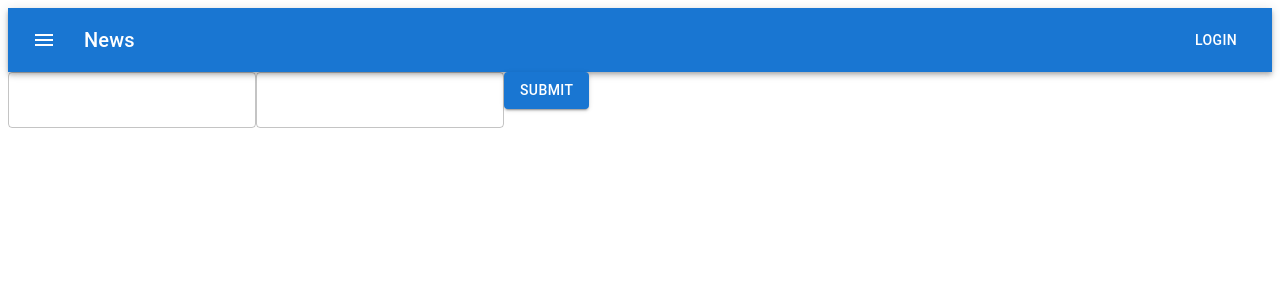
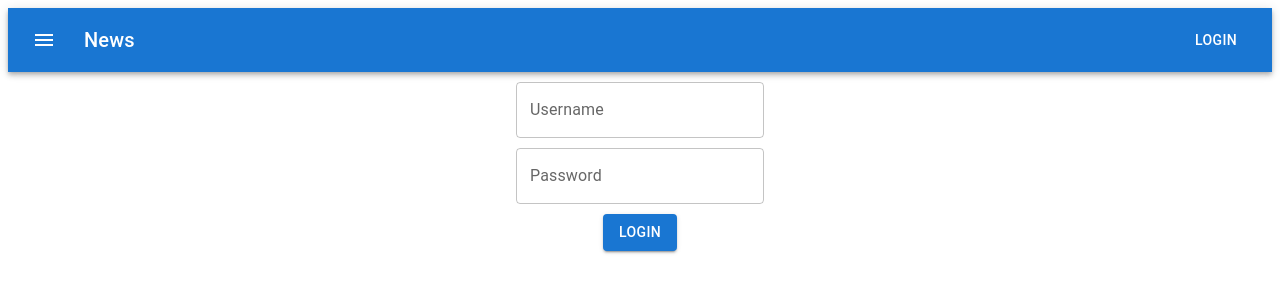
Before and after one commit to bnov89/friendly-reminder-app, a React app: page /login in a window 1280 px wide. Shown: the top 300 px of the page. Built offline with nearby package versions, Linux system fonts and the light colour scheme.

Commit message:
Login page: added alert useHttp added error handling

```diff
--- a/src/components/pages/Login/Login.tsx
+++ b/src/components/pages/Login/Login.tsx
@@ -1,9 +1,9 @@
 import React, { ChangeEvent, useState } from 'react';
-import { Button, TextField } from '@mui/material';
+import { Alert, AlertTitle, Box, Button, TextField } from '@mui/material';
 import useHttp from '../../../hooks/use-http';
 
 export interface LoginProps {
-  onSuccess: (data: LoginResponse) => void
+  onSuccess: (data: LoginResponse) => void;
 }
 
 export interface LoginResponse {
@@ -21,12 +21,16 @@ const Login: React.FC<LoginProps> = (props) => {
       {
         url: 'http://localhost:8080/user/login',
         method: 'POST',
-        headers: {'Content-Type': 'application/json'},
+        headers: { 'Content-Type': 'application/json' },
         body: JSON.stringify({ username: username, password: password }),
       },
       props.onSuccess
     );
   };
+
+  if (useHtt.error) {
+    console.log('Hello' + JSON.stringify(useHtt.error));
+  }
 
   function usernameChangeHandler(event: ChangeEvent<HTMLInputElement>) {
     setUsername(event.currentTarget.value);
@@ -37,19 +41,36 @@ const Login: React.FC<LoginProps> = (props) => {
   }
 
   return (
-    <div>
+    <Box sx={{ textAlign: 'center' }}>
+      {useHtt.error && (
+        <Alert severity="error">
+          <AlertTitle>Error</AlertTitle>
+          {useHtt.error.error.reason}
+        </Alert>
+      )}
       <form onSubmit={login}>
-        <TextField id="username" onChange={usernameChangeHandler} />
+        <Box sx={{ display: 'block', margin: '10px' }}>
+          <TextField
+            id="username"
+            label="Username"
+            onChange={usernameChangeHandler}
+          />
+        </Box>
+        <Box sx={{ display: 'block', margin: '10px' }}>
           <TextField
             id="password"
             type="password"
+            label="Password"
             onChange={passwordChangeHandler}
           />
+        </Box>
+        <Box sx={{ display: 'block', margin: '10px' }}>
           <Button variant="contained" type="submit">
-          Submit
+            Login
           </Button>
+        </Box>
       </form>
-    </div>
+    </Box>
   );
 };
 
--- a/src/hooks/use-http.tsx
+++ b/src/hooks/use-http.tsx
@@ -7,40 +7,58 @@ export interface RequestConfig {
   body?: BodyInit;
 }
 
-export interface ErrorResponse {}
+export interface ErrorResponse {
+  httpCode: number;
+  error?: Error;
+}
+
+export interface Error {
+  reason: string;
+}
 
 export interface UseHttpReturn {
   isLoading: boolean;
-  sendRequest: () => {};
+  error: ErrorResponse;
+  sendRequest: <T>(
+    requestConfig: RequestConfig,
+    applyData: (data: T) => void
+  ) => Promise<void>;
 }
 
-function useHttp(): {
-  isLoading: boolean;
-  sendRequest: <T>(requestConfig: RequestConfig, applyData: (data: T) => void) => Promise<void>;
-} {
+function useHttp(): UseHttpReturn {
   const [isLoading, setIsLoading] = useState<boolean>(false);
-  const [error, setError] = useState(null);
+  const [error, setError] = useState<ErrorResponse>(null);
 
-  const sendRequest = async function <T>(requestConfig: RequestConfig, applyData: (data: T) => void) {
+  const sendRequest = async function <T>(
+    requestConfig: RequestConfig,
+    applyData: (data: T) => void
+  ) {
     setIsLoading(true);
-    setError(null);
     try {
       const response = await fetch(requestConfig.url, {
         method: requestConfig.method,
         headers: requestConfig.headers ? requestConfig.headers : {},
         body: requestConfig.body ? requestConfig.body : null,
       });
-      if (!response.ok) {
-        throw new Error('Request failed!');
+
+      if (response.ok) {
+        applyData(await response.json());
+        setError(null);
+      } else {
+        setError({
+          httpCode: response.status,
+          error: await response.json(),
+        });
       }
-      const data = await response.json();
-      applyData(data);
     } catch (err) {
-      setError(err.message || 'Something went wrong!');
+      setError({
+        httpCode: err.code,
+        error: { reason: err.message },
+      });
     }
     setIsLoading(false);
   };
-  return { isLoading, sendRequest };
+  return { isLoading, sendRequest, error };
 }
 
 export default useHttp;
```
Lines whose indentation alone changed are shown as unchanged.
